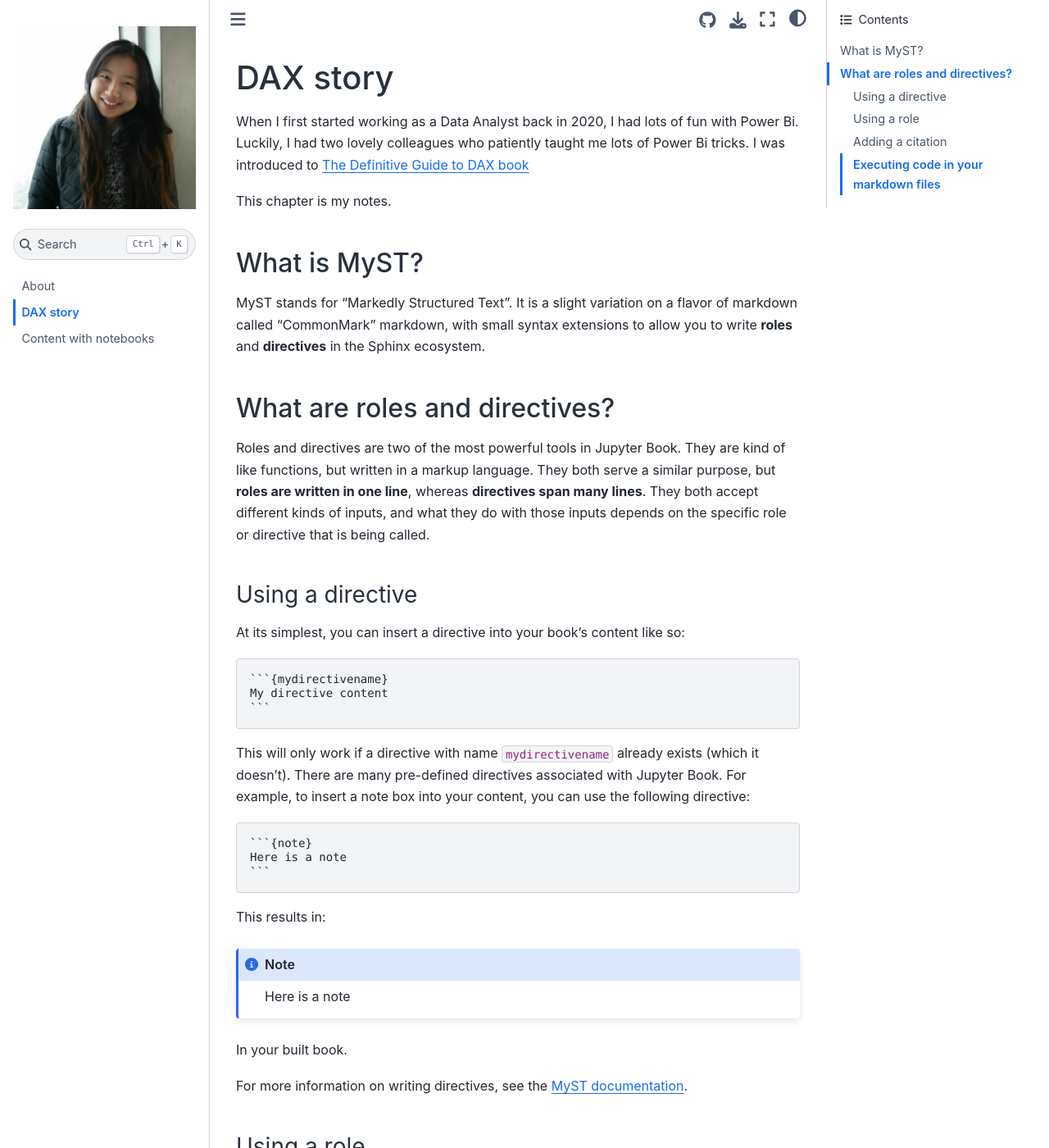
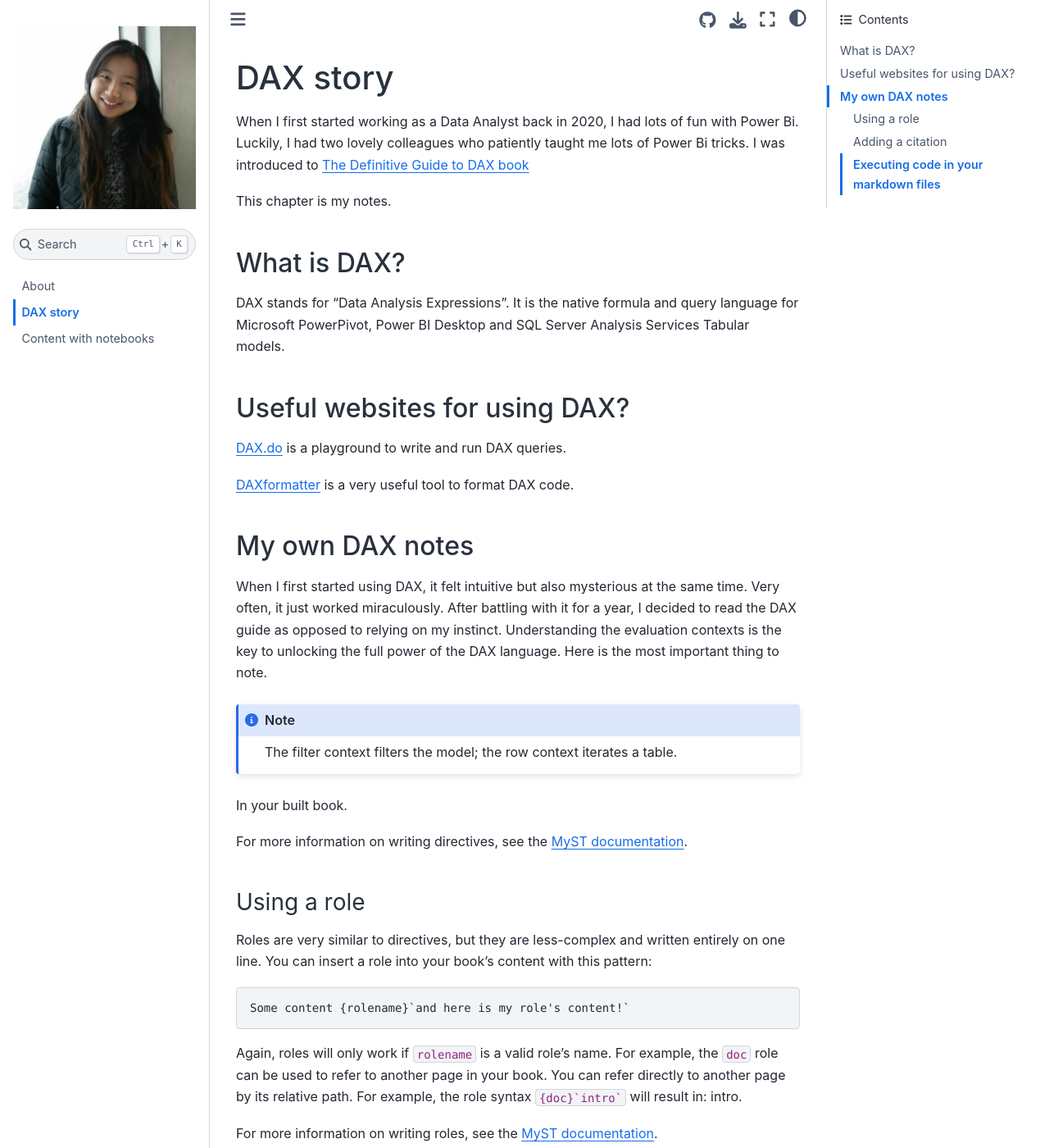
Before and after one commit to Emmaweizhang/My-own-book, a Jupyter Book: the page built from DAX.md, in a window 1280 px wide and 1400 px high. Shown: the whole window at 82% size. Built offline with Jupyter Book 1.0.4 settings and Sphinx 7.4.7 and the Sphinx Book theme 1.1.4, drawn with Linux system fonts in a browser that asks for light colours; cross-references to code outside the pages are shown as plain code.

Commit message:
Update DAX.md

`````diff
--- a/DAX.md
+++ b/DAX.md
@@ -4,46 +4,21 @@ When I first started working as a Data Analyst back in 2020, I had lots of fun w
 This chapter is my notes.
 
 
-## What is MyST?
+## What is DAX?
 
-MyST stands for "Markedly Structured Text". It
-is a slight variation on a flavor of markdown called "CommonMark" markdown,
-with small syntax extensions to allow you to write **roles** and **directives**
-in the Sphinx ecosystem.
+DAX stands for "Data Analysis Expressions". It is the native formula and query language for Microsoft PowerPivot, Power BI Desktop and SQL Server Analysis Services Tabular models.
 
-## What are roles and directives?
 
-Roles and directives are two of the most powerful tools in Jupyter Book. They
-are kind of like functions, but written in a markup language. They both
-serve a similar purpose, but **roles are written in one line**, whereas
-**directives span many lines**. They both accept different kinds of inputs,
-and what they do with those inputs depends on the specific role or directive
-that is being called.
+## Useful websites for using DAX?
+[DAX.do](https://dax.do/) is a playground to write and run DAX queries.
 
-### Using a directive
+[DAXformatter](https://www.daxformatter.com/) is a very useful tool to format DAX code.
 
-At its simplest, you can insert a directive into your book's content like so:
-
-````
-```{mydirectivename}
-My directive content
-```
-````
-This will only work if a directive with name `mydirectivename` already exists
-(which it doesn't). There are many pre-defined directives associated with
-Jupyter Book. For example, to insert a note box into your content, you can
-use the following directive:
-
-````
-```{note}
-Here is a note
-```
-````
-
-This results in:
+## My own DAX notes
+When I first started using DAX, it felt intuitive but also mysterious at the same time. Very often, it just worked miraculously. After battling with it for a year, I decided to read the DAX guide as opposed to relying on my instinct. Understanding the evaluation contexts is the key to unlocking the full power of the DAX language. Here is the most important thing to note.
 
 ```{note}
-Here is a note
+The filter context filters the model; the row context iterates a table.
 ```
 
 In your built book.
`````
